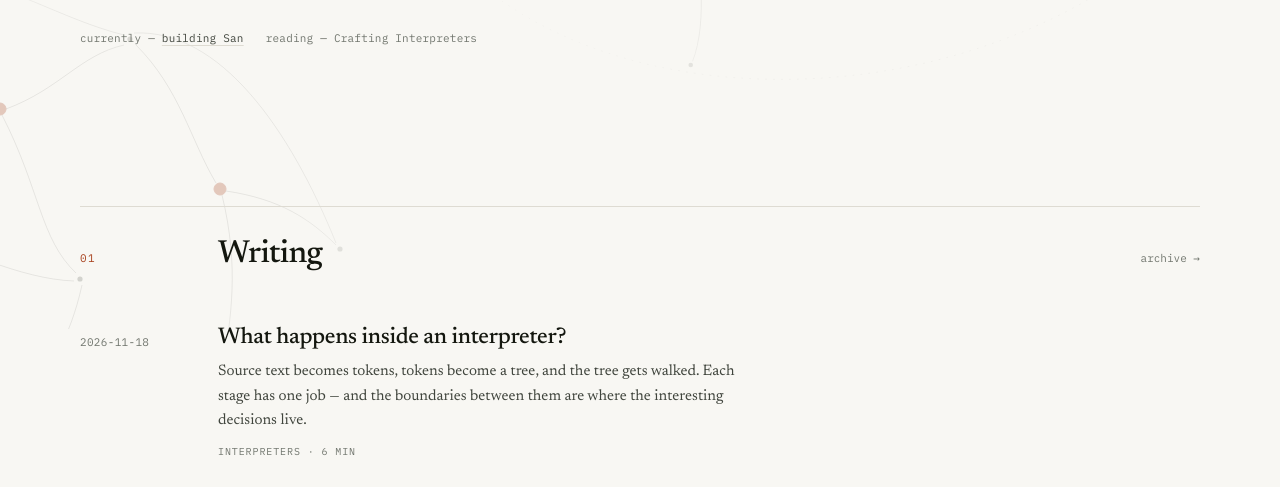
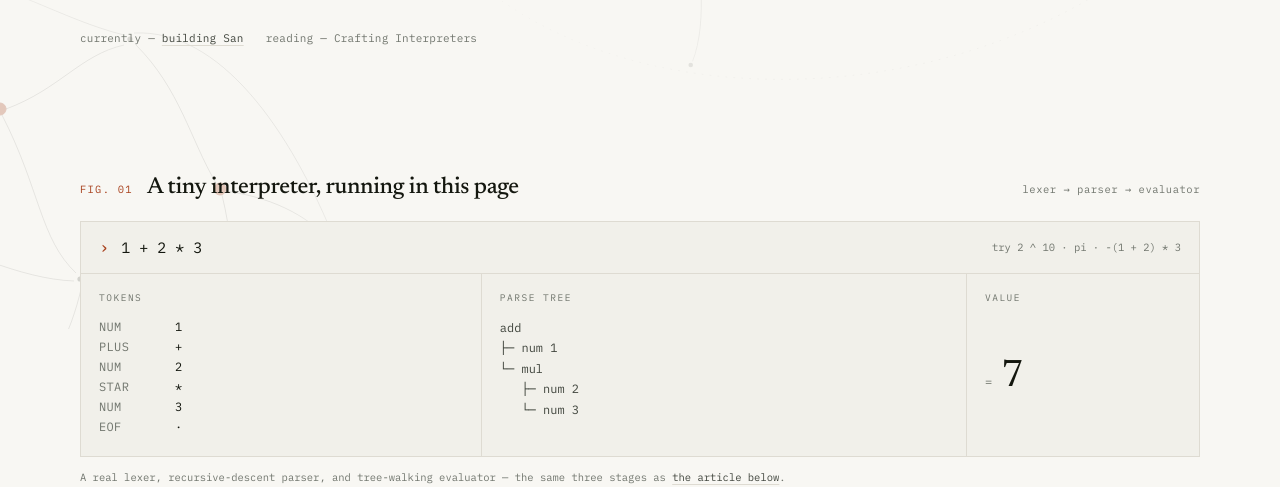
Before and after one commit to anubhav-1207/anubhav-blog, a plain HTML site: page index.html in a window 1280 px wide. Shown: the part 471-958 px from the top of the page. Drawn offline with Linux system fonts and the light colour scheme.

Commit message:
Run a real interpreter in the homepage hero
Adds assets/lab.js: a lexer, recursive-descent parser, and tree-walking
evaluator in plain JS, wired to an editable expression field. Tokens,
parse tree, and value update as you type; lex/parse/runtime errors report
a column instead of failing silently.

Panel gets a noscript fallback, the value readout is optically centred,
and the README documents the new file.

```diff
--- /dev/null
+++ b/assets/lab.js
@@ -0,0 +1,257 @@
+/*
+ * A tiny expression interpreter for the homepage.
+ * Lexer -> recursive-descent parser -> tree-walking evaluator.
+ * No dependencies. Everything is rendered with textContent.
+ */
+(function () {
+  'use strict';
+
+  var input = document.getElementById('expr');
+  if (!input) return;
+
+  var tokensEl = document.getElementById('tokens');
+  var treeEl = document.getElementById('tree');
+  var valueEl = document.getElementById('value');
+  var errorEl = document.getElementById('lab-error');
+
+  var KINDS = {
+    '+': 'PLUS', '-': 'MINUS', '*': 'STAR', '/': 'SLASH',
+    '%': 'PERCENT', '^': 'CARET', '(': 'LPAREN', ')': 'RPAREN'
+  };
+  var NAMES = { pi: Math.PI, e: Math.E };
+  var LABELS = { '+': 'add', '-': 'sub', '*': 'mul', '/': 'div', '%': 'mod', '^': 'pow' };
+
+  function fail(pos, msg) {
+    throw { pos: pos, msg: msg };
+  }
+
+  /* ── lexer ─────────────────────────────────────────────── */
+
+  function lex(src) {
+    var out = [];
+    var i = 0;
+    var n = src.length;
+
+    while (i < n) {
+      var c = src[i];
+
+      if (c === ' ' || c === '\t' || c === '\n' || c === '\r') {
+        i++;
+        continue;
+      }
+
+      if ((c >= '0' && c <= '9') || (c === '.' && src[i + 1] >= '0' && src[i + 1] <= '9')) {
+        var start = i;
+        var dot = false;
+        while (i < n && ((src[i] >= '0' && src[i] <= '9') || (src[i] === '.' && !dot))) {
+          if (src[i] === '.') dot = true;
+          i++;
+        }
+        out.push({ kind: 'NUM', lex: src.slice(start, i), value: parseFloat(src.slice(start, i)), pos: start });
+        continue;
+      }
+
+      if (/[A-Za-z_]/.test(c)) {
+        var s = i;
+        while (i < n && /[A-Za-z0-9_]/.test(src[i])) i++;
+        out.push({ kind: 'NAME', lex: src.slice(s, i), pos: s });
+        continue;
+      }
+
+      if (KINDS[c]) {
+        out.push({ kind: KINDS[c], lex: c, pos: i });
+        i++;
+        continue;
+      }
+
+      fail(i, "unexpected character '" + c + "'");
+    }
+
+    out.push({ kind: 'EOF', lex: '', pos: n });
+    return out;
+  }
+
+  /* ── parser ────────────────────────────────────────────── */
+
+  function parse(tokens) {
+    var p = 0;
+
+    function peek() { return tokens[p]; }
+    function take() { return tokens[p++]; }
+
+    function expect(kind, what) {
+      if (peek().kind !== kind) fail(peek().pos, 'expected ' + what);
+      return take();
+    }
+
+    function expression() {
+      var node = term();
+      while (peek().kind === 'PLUS' || peek().kind === 'MINUS') {
+        var t = take();
+        node = { t: 'bin', op: t.lex, a: node, b: term(), pos: t.pos };
+      }
+      return node;
+    }
+
+    function term() {
+      var node = unary();
+      while (peek().kind === 'STAR' || peek().kind === 'SLASH' || peek().kind === 'PERCENT') {
+        var t = take();
+        node = { t: 'bin', op: t.lex, a: node, b: unary(), pos: t.pos };
+      }
+      return node;
+    }
+
+    function unary() {
+      if (peek().kind === 'MINUS') {
+        var t = take();
+        return { t: 'neg', a: unary(), pos: t.pos };
+      }
+      if (peek().kind === 'PLUS') {
+        take();
+        return unary();
+      }
+      return power();
+    }
+
+    function power() {
+      var node = primary();
+      if (peek().kind === 'CARET') {
+        var t = take();
+        node = { t: 'bin', op: '^', a: node, b: unary(), pos: t.pos };
+      }
+      return node;
+    }
+
+    function primary() {
+      var t = peek();
+      if (t.kind === 'NUM') {
+        take();
+        return { t: 'num', v: t.value };
+      }
+      if (t.kind === 'NAME') {
+        take();
+        return { t: 'name', v: t.lex, pos: t.pos };
+      }
+      if (t.kind === 'LPAREN') {
+        take();
+        var inner = expression();
+        expect('RPAREN', "')'");
+        return inner;
+      }
+      fail(t.pos, t.kind === 'EOF' ? 'unexpected end of input' : "unexpected '" + t.lex + "'");
+    }
+
+    var root = expression();
+    if (peek().kind !== 'EOF') fail(peek().pos, "unexpected '" + peek().lex + "'");
+    return root;
+  }
+
+  /* ── evaluator ─────────────────────────────────────────── */
+
+  function evaluate(n) {
+    if (n.t === 'num') return n.v;
+
+    if (n.t === 'name') {
+      if (Object.prototype.hasOwnProperty.call(NAMES, n.v)) return NAMES[n.v];
+      fail(n.pos, "unknown name '" + n.v + "'");
+    }
+
+    if (n.t === 'neg') return -evaluate(n.a);
+
+    var a = evaluate(n.a);
+    var b = evaluate(n.b);
+    switch (n.op) {
+      case '+': return a + b;
+      case '-': return a - b;
+      case '*': return a * b;
+      case '/':
+        if (b === 0) fail(n.pos, 'division by zero');
+        return a / b;
+      case '%':
+        if (b === 0) fail(n.pos, 'division by zero');
+        return a % b;
+      case '^': return Math.pow(a, b);
+    }
+  }
+
+  /* ── rendering ─────────────────────────────────────────── */
+
+  function num(v) {
+    if (!isFinite(v)) return v > 0 ? '∞' : '−∞';
+    if (Math.abs(v) < 1e-12) return '0';
+    if (Number.isInteger(v)) return String(v);
+    return String(parseFloat(v.toPrecision(12)));
+  }
+
+  function label(n) {
+    if (n.t === 'num') return 'num ' + num(n.v);
+    if (n.t === 'name') return 'name ' + n.v;
+    if (n.t === 'neg') return 'neg';
+    return LABELS[n.op];
+  }
+
+  function kids(n) {
+    if (n.t === 'bin') return [n.a, n.b];
+    if (n.t === 'neg') return [n.a];
+    return [];
+  }
+
+  function treeLines(n) {
+    var out = [label(n)];
+    var children = kids(n);
+    for (var i = 0; i < children.length; i++) {
+      var last = i === children.length - 1;
+      var sub = treeLines(children[i]);
+      out.push((last ? '└─ ' : '├─ ') + sub[0]);
+      for (var j = 1; j < sub.length; j++) {
+        out.push((last ? '   ' : '│  ') + sub[j]);
+      }
+    }
+    return out;
+  }
+
+  function paintTokens(tokens) {
+    tokensEl.textContent = '';
+    tokens.forEach(function (t) {
+      var li = document.createElement('li');
+      var k = document.createElement('span');
+      var v = document.createElement('span');
+      k.className = 'tok-kind';
+      v.className = 'tok-lex';
+      k.textContent = t.kind;
+      v.textContent = t.kind === 'EOF' ? '·' : t.lex;
+      li.appendChild(k);
+      li.appendChild(v);
+      tokensEl.appendChild(li);
+    });
+  }
+
+  function render(src) {
+    tokensEl.textContent = '';
+    treeEl.textContent = '';
+    valueEl.textContent = '—';
+    errorEl.textContent = '';
+    errorEl.classList.remove('on');
+
+    if (!src.trim()) return;
+
+    try {
+      var tokens = lex(src);
+      paintTokens(tokens);
+
+      var root = parse(tokens);
+      treeEl.textContent = treeLines(root).join('\n');
+      valueEl.textContent = num(evaluate(root));
+    } catch (e) {
+      if (typeof e.pos !== 'number') throw e;
+      errorEl.textContent = 'col ' + (e.pos + 1) + ' — ' + e.msg;
+      errorEl.classList.add('on');
+      treeEl.textContent = '';
+      valueEl.textContent = '—';
+    }
+  }
+
+  input.addEventListener('input', function () { render(input.value); });
+  render(input.value);
+})();
--- a/assets/style.css
+++ b/assets/style.css
@@ -265,6 +265,191 @@ h1 em { font-style: italic; letter-spacing: -.02em; }
   text-underline-offset: 3px;
 }
 .hero-meta a:hover {
+  color: var(--signal);
+  text-decoration-color: var(--signal);
+}
+
+/* ── live interpreter ───────────────────────────────────── */
+
+.lab { margin-top: clamp(40px, 5vw, 64px); }
+
+.lab-head {
+  display: flex;
+  align-items: baseline;
+  flex-wrap: wrap;
+  gap: 8px 14px;
+  margin-bottom: 14px;
+}
+
+.lab-fig {
+  font-family: var(--mono);
+  font-size: 10.5px;
+  letter-spacing: .12em;
+  text-transform: uppercase;
+  color: var(--signal);
+}
+
+.lab-head h2 {
+  font-family: var(--serif);
+  font-size: clamp(1.25rem, 1.8vw, 1.5rem);
+  font-weight: 500;
+  letter-spacing: -.015em;
+}
+
+.lab-src {
+  margin-left: auto;
+  font-family: var(--mono);
+  font-size: 10.5px;
+  letter-spacing: .05em;
+  color: var(--muted);
+}
+
+.lab-shell {
+  border: 1px solid var(--line);
+  background: var(--surface);
+}
+
+.lab-bar {
+  display: flex;
+  align-items: center;
+  gap: 12px;
+  padding: 13px 18px;
+  border-bottom: 1px solid var(--line);
+  transition: background .12s linear;
+}
+.lab-bar:focus-within { background: var(--paper); }
+
+.lab-prompt {
+  font-family: var(--mono);
+  font-size: 17px;
+  line-height: 1;
+  color: var(--signal);
+}
+
+.lab-expr {
+  flex: 1;
+  min-width: 0;
+  padding: 3px 0;
+  border: 0;
+  background: none;
+  color: var(--ink);
+  font-family: var(--mono);
+  font-size: 15px;
+  outline: none;
+}
+
+.lab-hint {
+  font-family: var(--mono);
+  font-size: 10.5px;
+  color: var(--muted);
+  white-space: nowrap;
+}
+
+.lab-error {
+  display: none;
+  margin: 0;
+  padding: 8px 18px;
+  border-bottom: 1px solid var(--line);
+  font-family: var(--mono);
+  font-size: 11px;
+  letter-spacing: .02em;
+  color: var(--signal);
+}
+.lab-error.on { display: block; }
+
+.lab-noscript {
+  margin: 0;
+  padding: 14px 18px;
+  border-bottom: 1px solid var(--line);
+  font-family: var(--mono);
+  font-size: 11px;
+  line-height: 1.9;
+  color: var(--ink-soft);
+}
+.lab-noscript code { color: var(--ink); }
+
+.lab-out {
+  display: grid;
+  grid-template-columns: minmax(0, .95fr) minmax(0, 1.15fr) minmax(0, .55fr);
+  min-height: 172px;
+}
+
+.lab-col {
+  min-width: 0;
+  padding: 16px 18px 20px;
+  border-right: 1px solid var(--line);
+}
+.lab-col-value {
+  display: flex;
+  flex-direction: column;
+  border-right: 0;
+}
+
+.lab-col h3 {
+  margin-bottom: 12px;
+  font-family: var(--mono);
+  font-size: 9.5px;
+  font-weight: 400;
+  letter-spacing: .16em;
+  text-transform: uppercase;
+  color: var(--muted);
+}
+
+.lab-tokens {
+  display: grid;
+  gap: 2px;
+  font-family: var(--mono);
+  font-size: 12px;
+  line-height: 1.5;
+}
+.lab-tokens li {
+  display: grid;
+  grid-template-columns: 66px minmax(0, 1fr);
+  gap: 10px;
+}
+.tok-kind { color: var(--muted); letter-spacing: .03em; }
+.tok-lex { color: var(--ink); }
+
+.lab-tree {
+  margin: 0;
+  font-family: var(--mono);
+  font-size: 12px;
+  line-height: 1.7;
+  color: var(--ink-soft);
+  white-space: pre;
+  overflow-x: auto;
+}
+
+.lab-value {
+  display: flex;
+  align-items: baseline;
+  gap: 10px;
+  margin: auto 0;
+  font-family: var(--serif);
+  font-size: 2.4rem;
+  line-height: 1;
+  letter-spacing: -.02em;
+}
+.lab-value > span:first-child {
+  font-family: var(--mono);
+  font-size: 12px;
+  color: var(--muted);
+}
+
+.lab-note {
+  margin-top: 12px;
+  font-family: var(--mono);
+  font-size: 10.5px;
+  line-height: 1.7;
+  color: var(--muted);
+}
+.lab-note a {
+  color: var(--ink-soft);
+  text-decoration: underline;
+  text-decoration-color: var(--line);
+  text-underline-offset: 3px;
+}
+.lab-note a:hover {
   color: var(--signal);
   text-decoration-color: var(--signal);
 }
@@ -666,6 +851,17 @@ footer {
   }
   .plot-b { display: none; }
 
+  .lab-src, .lab-hint { display: none; }
+  .lab-out {
+    grid-template-columns: 1fr;
+    min-height: 0;
+  }
+  .lab-col {
+    border-right: 0;
+    border-bottom: 1px solid var(--line);
+  }
+  .lab-col-value { border-bottom: 0; }
+
   .about { padding-left: 0; }
 }
 
@@ -719,6 +915,11 @@ footer {
   .sec-head h2 { font-size: 1.65rem; }
   .sec-more { justify-self: end; }
 
+  .lab-head h2 { font-size: 1.2rem; }
+  .lab-bar { padding: 11px 14px; }
+  .lab-col { padding: 14px 14px 18px; }
+  .lab-value { font-size: 2rem; }
+
   .post-nav { grid-template-columns: 1fr; }
   .post-nav a + a {
     text-align: left;
--- a/index.html
+++ b/index.html
@@ -146,6 +146,49 @@
     </div>
   </section>
 
+  <section class="lab" aria-labelledby="lab-title">
+    <div class="lab-head">
+      <span class="lab-fig">fig. 01</span>
+      <h2 id="lab-title">A tiny interpreter, running in this page</h2>
+      <span class="lab-src" aria-hidden="true">lexer → parser → evaluator</span>
+    </div>
+
+    <div class="lab-shell">
+      <div class="lab-bar">
+        <span class="lab-prompt" aria-hidden="true">›</span>
+        <input class="lab-expr" id="expr" type="text" value="1 + 2 * 3"
+               aria-label="Expression to interpret"
+               autocomplete="off" autocapitalize="off" spellcheck="false">
+        <span class="lab-hint" aria-hidden="true">try  2 ^ 10 · pi · -(1 + 2) * 3</span>
+      </div>
+      <p class="lab-error" id="lab-error" role="status" aria-live="polite"></p>
+      <noscript>
+        <p class="lab-noscript">
+          The interpreter needs JavaScript. For <code>1 + 2 * 3</code> the tokens are
+          <code>NUM(1) PLUS NUM(2) STAR NUM(3) EOF</code>, the tree is
+          <code>add(1, mul(2, 3))</code>, and the value is <code>7</code>.
+        </p>
+      </noscript>
+      <div class="lab-out">
+        <div class="lab-col">
+          <h3>Tokens</h3>
+          <ol class="lab-tokens" id="tokens"></ol>
+        </div>
+        <div class="lab-col">
+          <h3>Parse tree</h3>
+          <pre class="lab-tree" id="tree"></pre>
+        </div>
+        <div class="lab-col lab-col-value">
+          <h3>Value</h3>
+          <p class="lab-value"><span aria-hidden="true">=</span><span id="value">7</span></p>
+        </div>
+      </div>
+    </div>
+
+    <p class="lab-note">A real lexer, recursive-descent parser, and tree-walking evaluator —
+      the same three stages as <a href="posts/what-happens-inside-an-interpreter.html">the article below</a>.</p>
+  </section>
+
   <section class="sec" id="writing">
     <div class="sec-head">
       <span class="sec-idx">01</span>
@@ -267,6 +310,7 @@
   </div>
 </footer>
 
+<script src="assets/lab.js" defer></script>
 <script>
   (function () {
     var root = document.documentElement;
```
Also changed, not shown: 1 other file.
